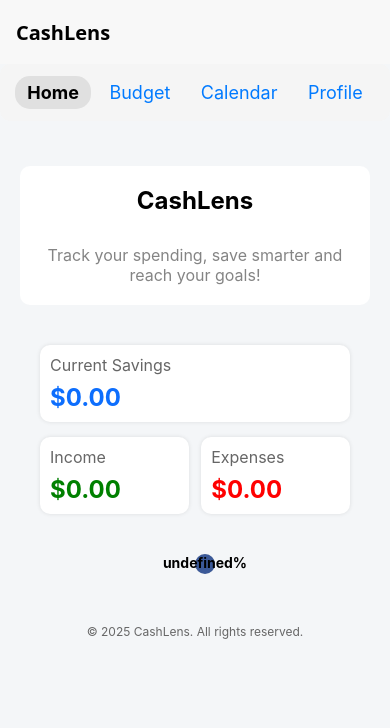
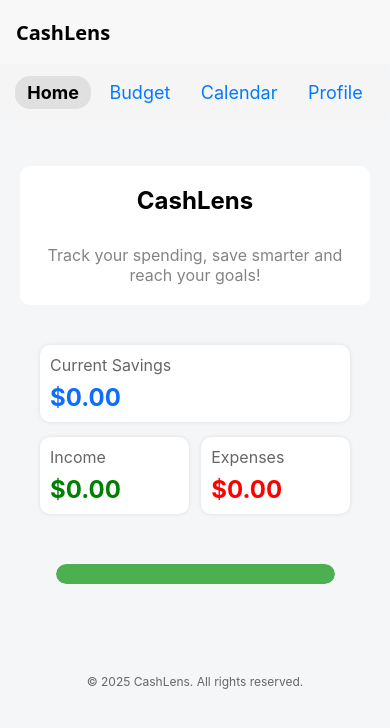
Before and after one commit to TygrisIQ/CashLens, a React Native app: screen /Home in a window 390 px wide. Shown: the top 728 px of the page. Built offline with nearby package versions, Linux system fonts and the light colour scheme.

Commit message:
Update ProgressBar component and usage in HomeScreen
Refactored ProgressBar to accept 'label' and 'percentage' props, added dynamic bar color based on percentage, and improved styling. Updated HomeScreen to use the new ProgressBar props and changed the label to 'Savings Remaining'.

```diff
--- a/src/components/progress-bar.jsx
+++ b/src/components/progress-bar.jsx
@@ -1,32 +1,50 @@
 import React from 'react';
 import { View, Text, StyleSheet } from 'react-native';
 
-export default function ProgressBar({ progress }) {
+export default function ProgressBar({ label, percentage }) {
+
+    let barColor = '#4caf50';
+    if (percentage < 20) barColor = '#f44336';
+    else if (percentage < 50) barColor = '#ff9800';
+
     return (
-        <View style={styles.container}>
-            <View style={[styles.bar, { width: `${progress}%` }]} />
-            <Text style={styles.text}>{`${progress}%`}</Text>
+        <View style={styles.wrapper}>
+            <View style={styles.container}>
+                <View style={[styles.bar, { width: `${percentage}%`, backgroundColor: barColor }]} />
+            </View>
         </View>
     );
 }
 
 const styles = StyleSheet.create({
+    wrapper: {
+        margin: 20,
+        width: '90%',
+        alignSelf: 'center'
+    },
+    labelRow: {
+        flexDirection: 'row',
+        justifyContent: 'space-between',
+        marginBottom: 8,
+    },
+    labelText: {
+        fontSize: 16,
+        color: '#333',
+        fontWeight: 'bold',
+    },
+    percentageText: {
+        fontSize: 16,
+        color: '#666',
+    },
     container: {
         height: 20,
         width: '100%',
         backgroundColor: '#e0e0de',
         borderRadius: 50,
-        margin: 10,
+        overflow: 'hidden',
     },
     bar: {
         height: '100%',
         borderRadius: 50,
-        backgroundColor: '#3b5998',
-    },
-    text: {
-        position: 'absolute',
-        alignSelf: 'center',
-        color: 'black',
-        fontWeight: 'bold',
     },
 });
--- a/src/screens/HomeScreens.jsx
+++ b/src/screens/HomeScreens.jsx
@@ -105,9 +105,9 @@ export default function HomeScreen() {
 
           </View>
         </View>
-        <View>
+        <View style={{ width: "100%", paddingHorizontal: 20, marginBottom: 30 }}>
           <ProgressBar
-            label="Budget Remaining"
+            label="Savings Remaining"
             percentage={percentageRemaining}
           />
         </View>
```
